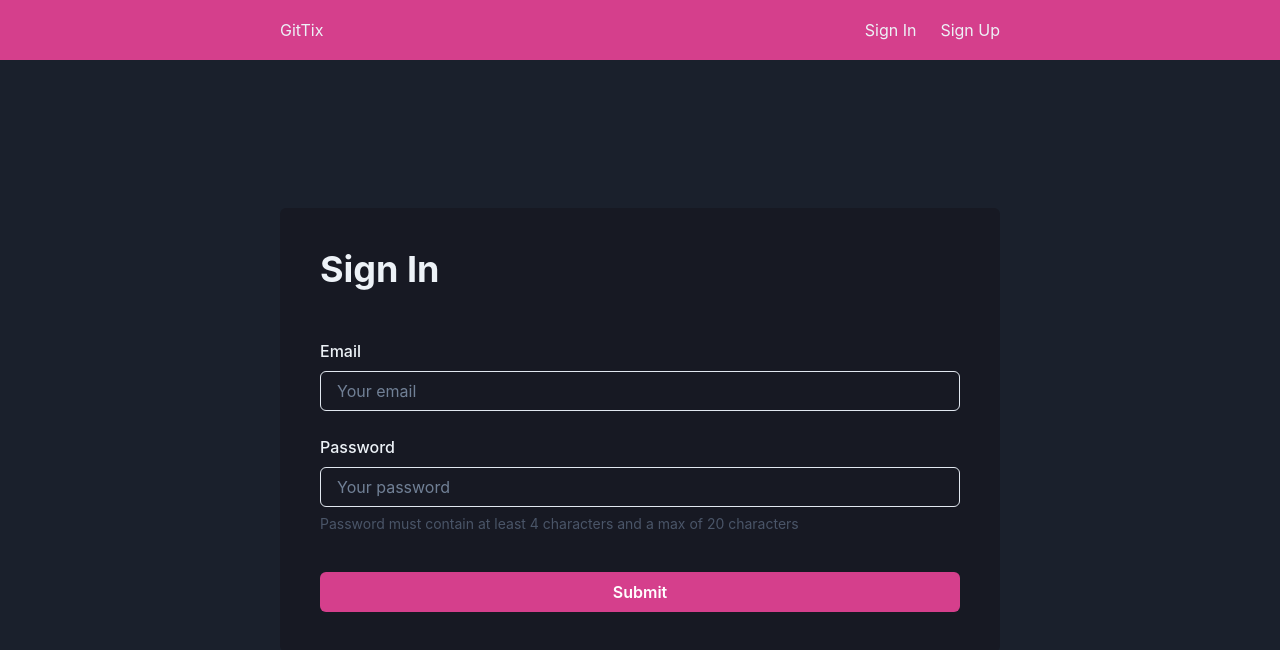
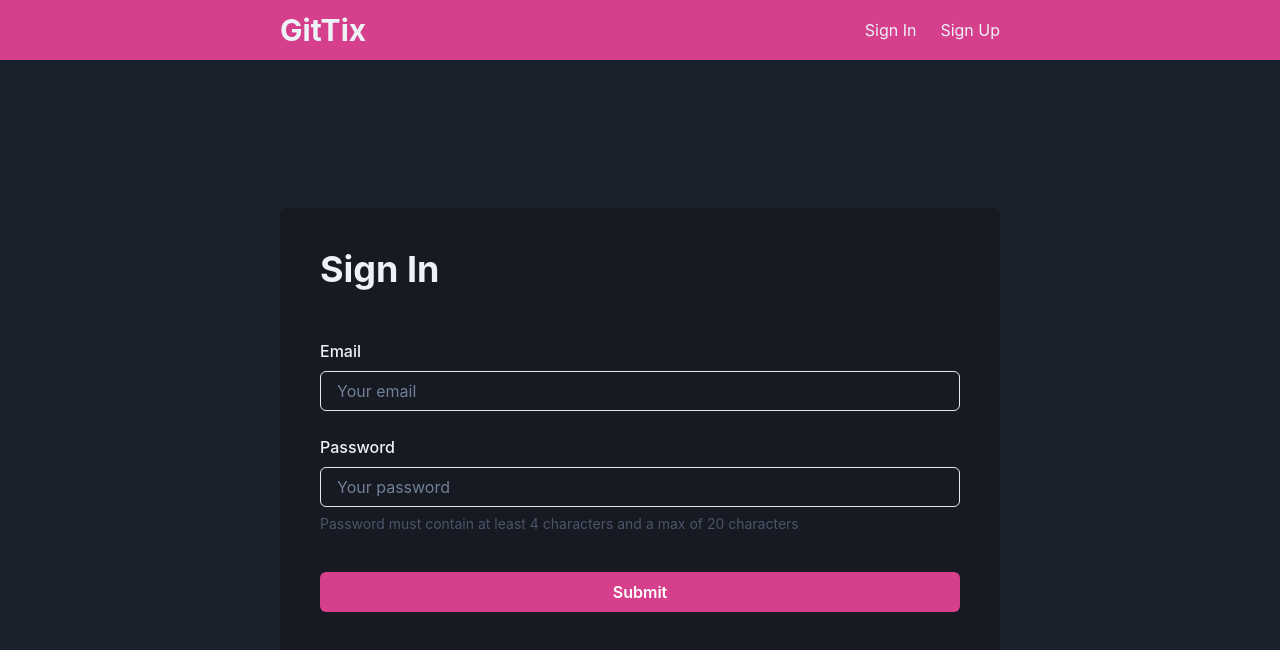
Before and after one commit to RenatoLomba/ticketing-microservices-app, a Next.js app in the folder client/: page /auth/signin in a window 1280 px wide. Shown: the top 650 px of the page. Built offline with nearby package versions, Linux system fonts and the light colour scheme; no server answers.

Commit message:
Styling header

```diff
--- a/client/src/components/header.tsx
+++ b/client/src/components/header.tsx
@@ -1,7 +1,7 @@
 import NextLink from 'next/link'
 import { FC } from 'react'
 
-import { Box, Flex, HStack, Link } from '@chakra-ui/react'
+import { Box, Flex, Heading, HStack, Link } from '@chakra-ui/react'
 
 import { useAuth } from '../pages/_app'
 
@@ -19,7 +19,9 @@ export const Header: FC = () => {
         justify="space-between"
       >
         <NextLink href="/" passHref>
-          <Link>GitTix</Link>
+          <Link>
+            <Heading size="lg">GitTix</Heading>
+          </Link>
         </NextLink>
 
         <HStack spacing={6}>
```
